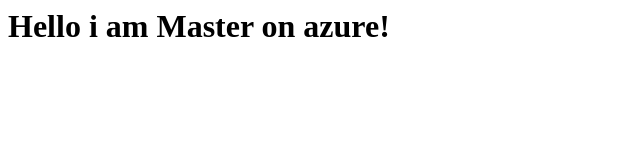
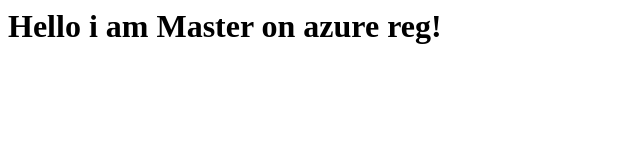
Before and after one commit to BobTheShoplifter/docker-school, a plain HTML site: page site/index.html in a window 1280 px wide. Shown: the whole page, without its empty margins (0-640 px from the left). Drawn offline with Linux system fonts and the light colour scheme.

Commit message:
Update index.html

```diff
--- a/site/index.html
+++ b/site/index.html
@@ -1 +1 @@
-<h1>Hello i am Master on azure!</h1>
+<h1>Hello i am Master on azure reg!</h1>
```
